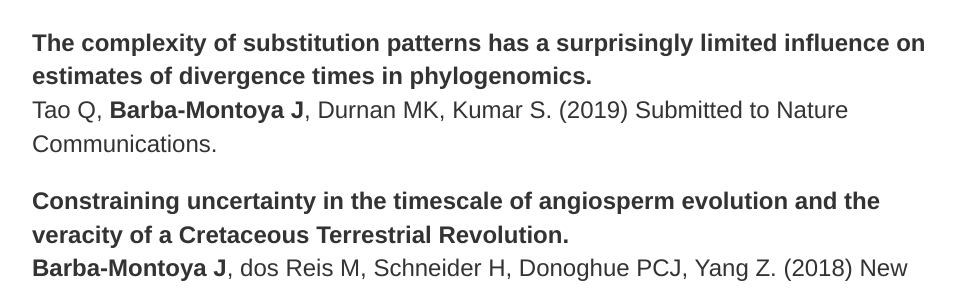
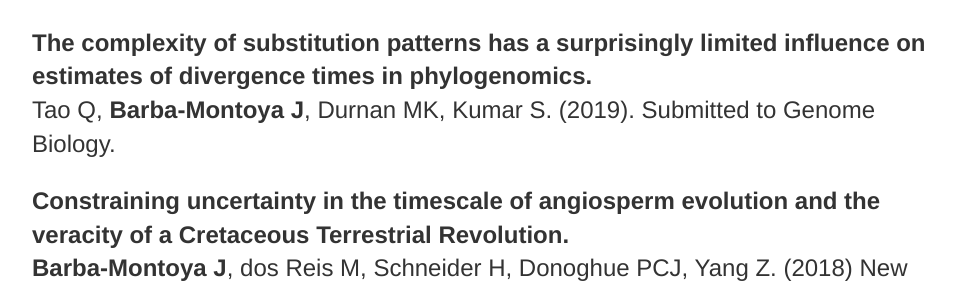
Before and after one commit to josebarbamontoya/josebarbamontoya.github.io, a Jekyll site: the page built from research/index.html, in a window 1280 px wide. Shown: the part 535-825 px from the top of the page, without its empty margins (160-1119 px from the left). Built offline with Jekyll 4.4.1, drawn with Linux system fonts in a browser that asks for light colours.

Commit message:
Update index.html

```diff
--- a/research/index.html
+++ b/research/index.html
@@ -11,7 +11,7 @@
 <b>Barba-Montoya J</b>, Tao Q, Kumar S. Manuscript in preparation (to be submitted to Evolution).
 
 <p><b>The complexity of substitution patterns has a surprisingly limited influence on estimates of divergence times in phylogenomics.</b><br>
-Tao Q, <b>Barba-Montoya J</b>, Durnan MK, Kumar S. (2019) Submitted to Nature Communications.
+Tao Q, <b>Barba-Montoya J</b>, Durnan MK, Kumar S. (2019). Submitted to Genome Biology.
 
 <p><b>Constraining uncertainty in the timescale of angiosperm evolution and the veracity of a Cretaceous Terrestrial Revolution.</b><br>
 <b>Barba-Montoya J</b>, dos Reis M, Schneider H, Donoghue PCJ, Yang Z. (2018) New Phytologist, 218: 819–834. <a href="https://nph.onlinelibrary.wiley.com/doi/abs/10.1111/nph.15011">DOI: 10.1111/nph.15011.</a>
```
